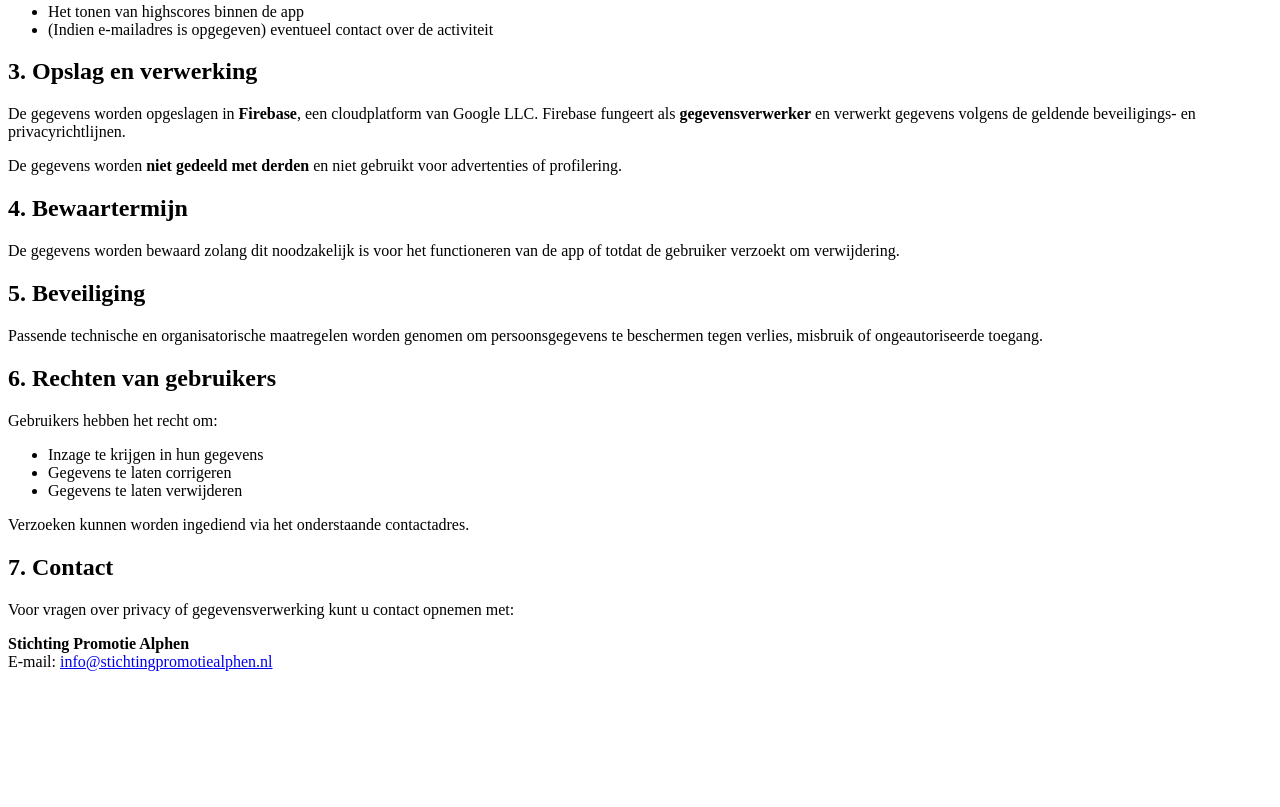
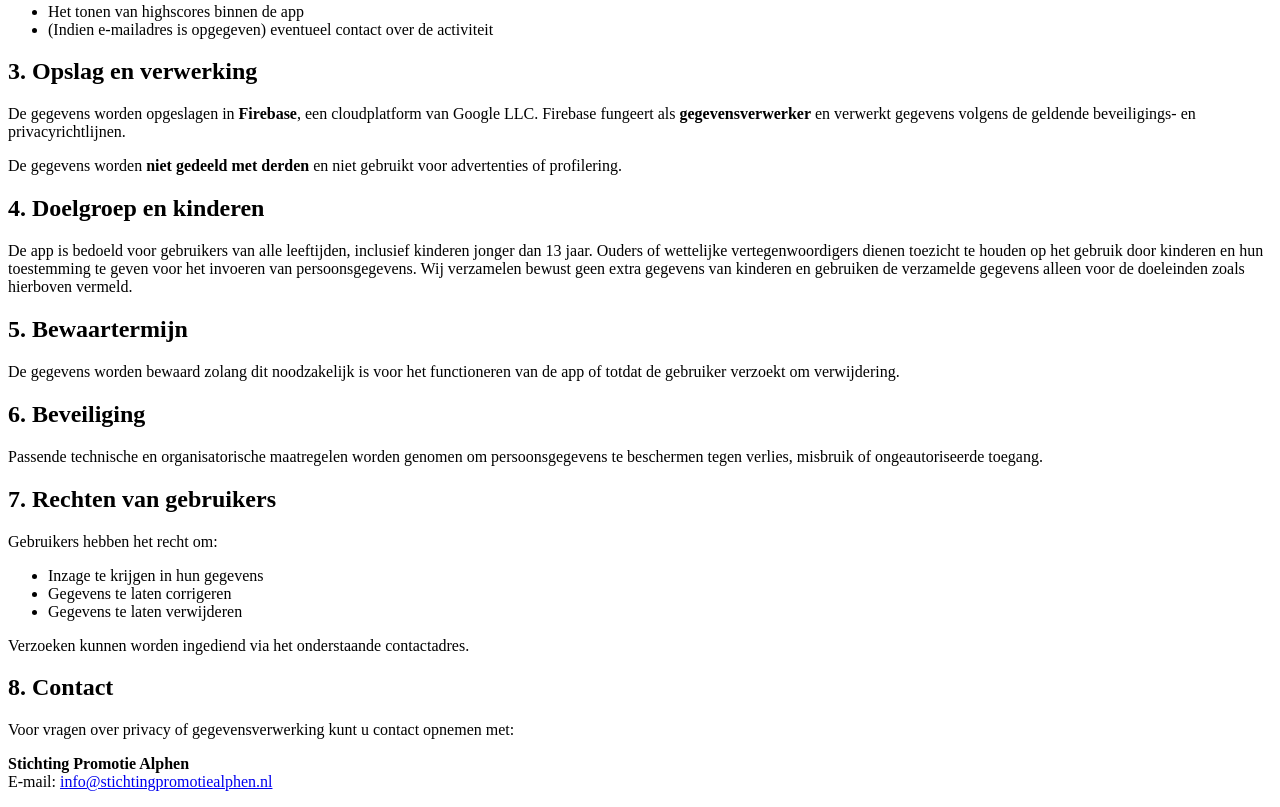
Before and after one commit to everthu/SPA, a plain HTML site: page privacy.html in a window 1280 px wide. Shown: the part 403-1210 px from the top of the page. Before the commit the page ends 1090 px from the top, so only its background shows below. Drawn offline with Linux system fonts and the light colour scheme.

Commit message:
Update privacy.html

```diff
--- a/privacy.html
+++ b/privacy.html
@@ -29,13 +29,16 @@
     <p>De gegevens worden opgeslagen in <strong>Firebase</strong>, een cloudplatform van Google LLC. Firebase fungeert als <strong>gegevensverwerker</strong> en verwerkt gegevens volgens de geldende beveiligings- en privacyrichtlijnen.</p>
     <p>De gegevens worden <strong>niet gedeeld met derden</strong> en niet gebruikt voor advertenties of profilering.</p>
 
-    <h2>4. Bewaartermijn</h2>
+    <h2>4. Doelgroep en kinderen</h2>
+    <p>De app is bedoeld voor gebruikers van alle leeftijden, inclusief kinderen jonger dan 13 jaar. Ouders of wettelijke vertegenwoordigers dienen toezicht te houden op het gebruik door kinderen en hun toestemming te geven voor het invoeren van persoonsgegevens. Wij verzamelen bewust geen extra gegevens van kinderen en gebruiken de verzamelde gegevens alleen voor de doeleinden zoals hierboven vermeld.</p>
+
+    <h2>5. Bewaartermijn</h2>
     <p>De gegevens worden bewaard zolang dit noodzakelijk is voor het functioneren van de app of totdat de gebruiker verzoekt om verwijdering.</p>
 
-    <h2>5. Beveiliging</h2>
+    <h2>6. Beveiliging</h2>
     <p>Passende technische en organisatorische maatregelen worden genomen om persoonsgegevens te beschermen tegen verlies, misbruik of ongeautoriseerde toegang.</p>
 
-    <h2>6. Rechten van gebruikers</h2>
+    <h2>7. Rechten van gebruikers</h2>
     <p>Gebruikers hebben het recht om:</p>
     <ul>
         <li>Inzage te krijgen in hun gegevens</li>
@@ -44,7 +47,7 @@
     </ul>
     <p>Verzoeken kunnen worden ingediend via het onderstaande contactadres.</p>
 
-    <h2>7. Contact</h2>
+    <h2>8. Contact</h2>
     <p>Voor vragen over privacy of gegevensverwerking kunt u contact opnemen met:</p>
     <p>
         <strong>Stichting Promotie Alphen</strong><br>
```
